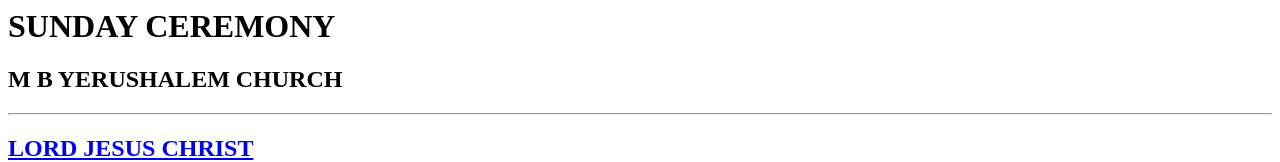
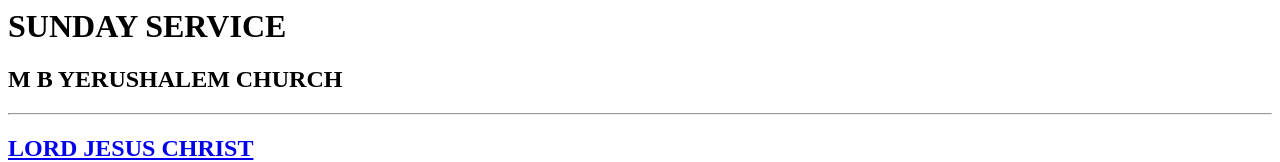
Before and after one commit to PaulVinay/M-B-Yerushalem-Church, a plain HTML site: page index.html in a window 1280 px wide. Shown: the top 162 px of the page. Drawn offline with Linux system fonts and the light colour scheme.

Commit message:
Add files via upload

```diff
--- a/index.html
+++ b/index.html
@@ -6,7 +6,7 @@
 
 </head>
 <body>
-    <h1>SUNDAY CEREMONY</h1>
+    <h1>SUNDAY SERVICE</h1>
     <h2>M B YERUSHALEM CHURCH</h2>
 <hr />
 <h2><a href="./Public/God.html" >LORD JESUS CHRIST</a></h2>
```
